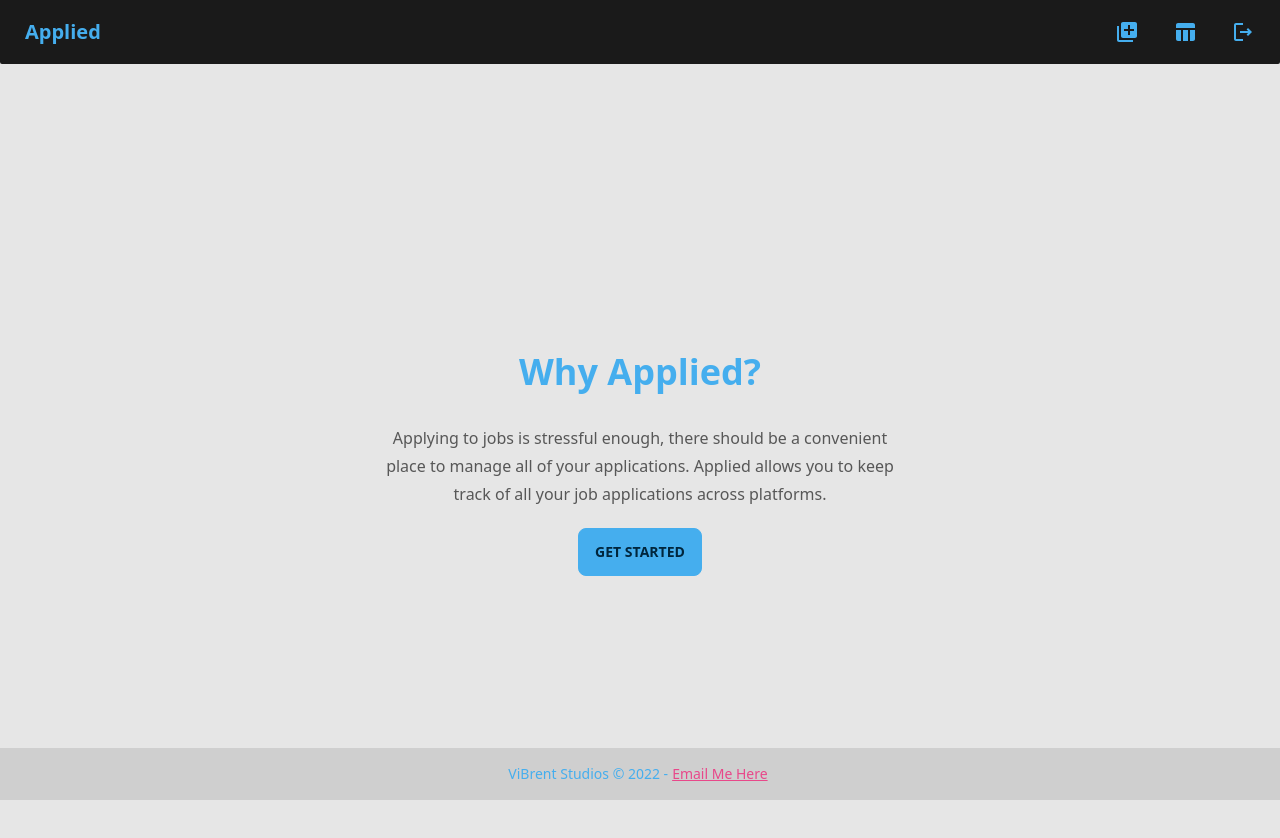
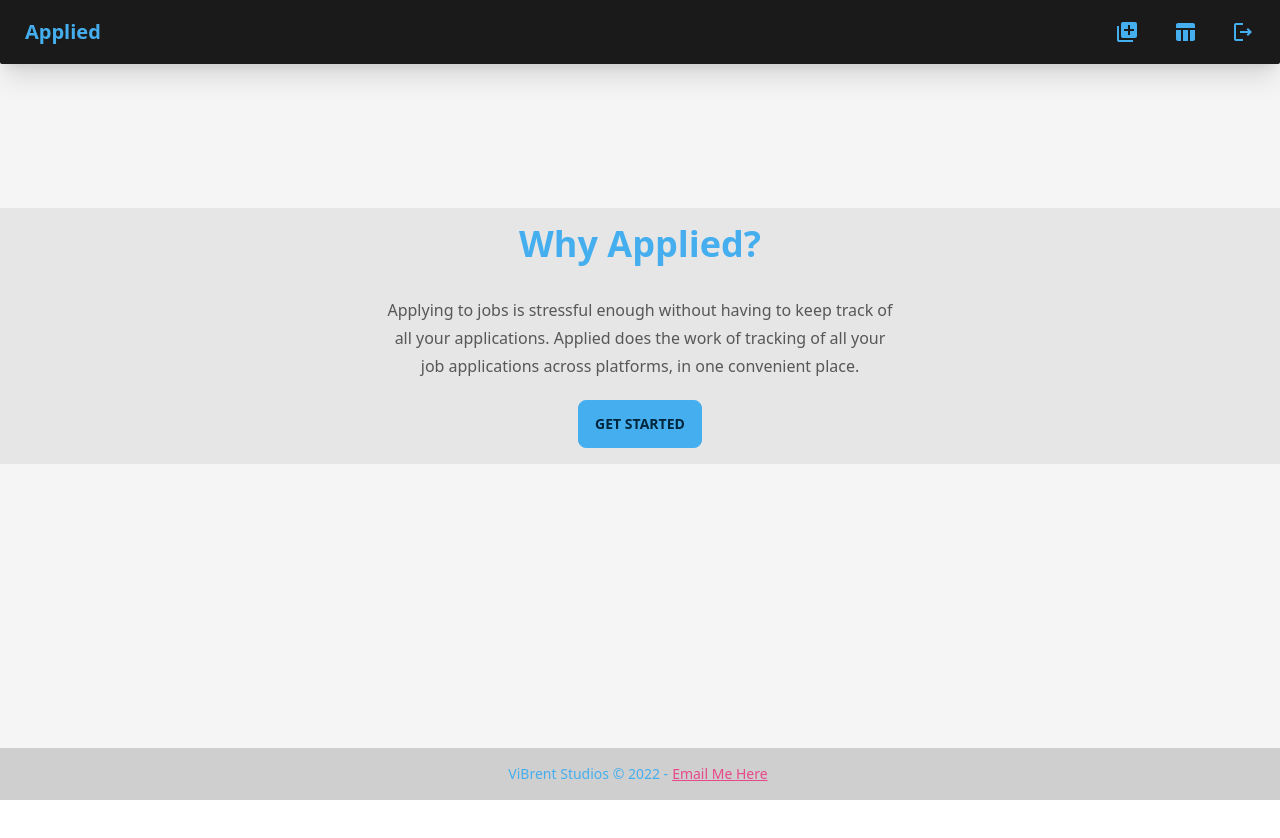
Before and after one commit to vibrentcarey/Applied, a Next.js app: page / in a window 1280 px wide. Shown: the top 838 px of the page. After the commit the page ends 800 px from the top, so only its background shows below. Built offline with nearby package versions, Linux system fonts and the light colour scheme; no server answers; sample sign-in values are in the browser's storage.

Commit message:
Add date formatter

```diff
--- a/components/Hero.tsx
+++ b/components/Hero.tsx
@@ -3,14 +3,12 @@ import React from "react";
 
 const Hero = () => {
   return (
-    <article className="hero min-h-screen">
+    <article className="hero h-full mt-20 sm:mt-28 md:mt-36">
       <div className="text-center hero-content prose">
         <div className="max-w-lg">
           <h1 className="font-bold text-primary">Why Applied?</h1>
           <p className="">
-            Applying to jobs is stressful enough, there should be a convenient
-            place to manage all of your applications. Applied allows you to keep
-            track of all your job applications across platforms.
+            Applying to jobs is stressful enough without having to keep track of all your applications.  Applied does the work of tracking of all your job applications across platforms, in one convenient place.
           </p>
           <Link href="/add" passHref>
             <button className="btn btn-primary">Get Started</button>
--- a/components/TableRow.tsx
+++ b/components/TableRow.tsx
@@ -35,7 +35,7 @@ const TableRow = ({ habit, i, confirmEdit, confirmDelete }) => {
       <td className="capitalize">{habit.job}</td>
       <td className="capitalize">{habit.company}</td>
       {textToLogo(habit.platform)}
-      <td>12/16/2020</td>
+      <td>{habit.date}</td>
       {/* Link Button */}
       <td>
         <a href={habit.link} target="_blank" rel="noreferrer">
--- a/package.json
+++ b/package.json
@@ -16,6 +16,7 @@
     "next": "12.1.0",
     "next-auth": "^3.29.0",
     "react": "17.0.2",
+    "react-datepicker": "^4.6.0",
     "react-dom": "17.0.2",
     "react-icons": "^4.3.1",
     "react-spinners": "^0.11.0",
@@ -26,6 +27,7 @@
     "@tailwindcss/typography": "^0.5.2",
     "@types/node": "^17.0.18",
     "@types/react": "^17.0.39",
+    "@types/react-datepicker": "^4.3.4",
     "autoprefixer": "^10.4.2",
     "eslint": "8.9.0",
     "eslint-config-next": "12.1.0",
--- a/pages/add.tsx
+++ b/pages/add.tsx
@@ -1,13 +1,17 @@
-import React, { useEffect } from "react";
+import React, { useEffect, useState } from "react";
 import { useFormik } from "formik";
 import * as Yup from "yup";
 import axios from "axios";
 import { useRouter } from "next/router";
 import { getSession } from "next-auth/client";
 import uuid from "react-uuid";
+import DatePicker from "react-datepicker";
+
+import "react-datepicker/dist/react-datepicker.css";
+
 const Add = ({ session }) => {
   const router = useRouter();
-
+  const [startDate, setStartDate] = useState(new Date());
   const createHabit = async (data) => {
     console.log("trying");
     try {
@@ -26,6 +30,13 @@ const Add = ({ session }) => {
     }
   }, [session, router]);
 
+  const formatDate = (date) => {
+    const month = date.getMonth() + 1;
+    const year = date.getFullYear();
+    const day = date.getDate();
+
+    return `${month}-${day}-${year}`;
+  };
   const formik = useFormik({
     initialValues: {
       job: "",
@@ -56,7 +67,7 @@ const Add = ({ session }) => {
       // date: Yup.string().required("Resource title is required"),
     }),
     onSubmit: (values) => {
-      console.log(formik.errors);
+      formatDate(startDate);
       const streakInfo = {
         id: uuid(),
         job: values.job,
@@ -64,14 +75,13 @@ const Add = ({ session }) => {
         platform: values.platform,
         otherPlatform: values.otherPlatform,
         link: values.link,
-        date: values.date,
+        date: formatDate(startDate),
         user: session.user.email,
         status: "pending",
       };
       createHabit(streakInfo);
     },
   });
-
 
   return (
     <section className="flex flex-col items-center ">
@@ -133,16 +143,15 @@ const Add = ({ session }) => {
             onChange={formik.handleChange}
             id="link"
           />
+          <label htmlFor="date">Date Applied:</label>
 
-          {/* <label htmlFor="start">Date Applied:</label>
-          <input
-            type="date"
-            name="trip-start"
-            className="outline outline-blue-300 rounded px-2"
-            value={formik.values.date}
-            onChange={formik.handleChange}
+          <DatePicker
+            selected={startDate}
+            onChange={(date) => setStartDate(date)}
+            className="input input-primary input-sm w-full text-lg"
             id="date"
-          ></input> */}
+          />
+
           <div className="justify-end card-actions">
             <button className="btn btn-primary btn-sm mt-4" type="submit">
               Submit
--- a/utils/database.js
+++ b/utils/database.js
@@ -25,8 +25,7 @@ export async function getHabits(req, res) {
 }
 
 export async function addHabit(req, res) {
-  let { id, job, company, platform, otherPlatform, link, status, user } = req.body
-console.log('fefgergregergre', otherPlatform, platform)
+  let { id, job, company, platform, otherPlatform, link, status, user, date } = req.body
   platform = platform === 'other' ? otherPlatform : platform
   const newJob = {
     id,
@@ -35,7 +34,8 @@ console.log('fefgergregergre', otherPlatform, platform)
     platform,
     link,
     status,
-    user
+    user,
+    date
   }
   try {
     // connect to the database
```
Also changed, not shown: 1 other file (tests, documents, lock files or other folders).
